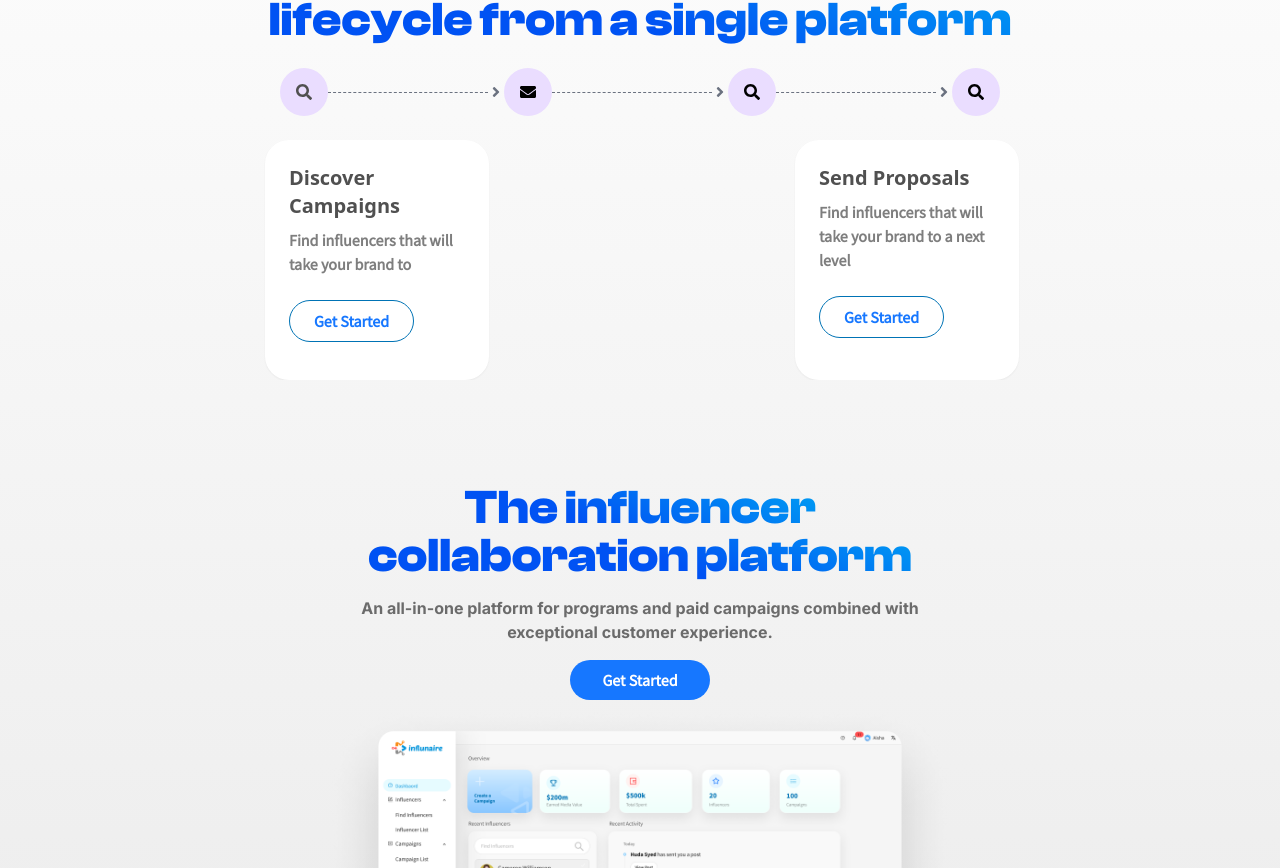
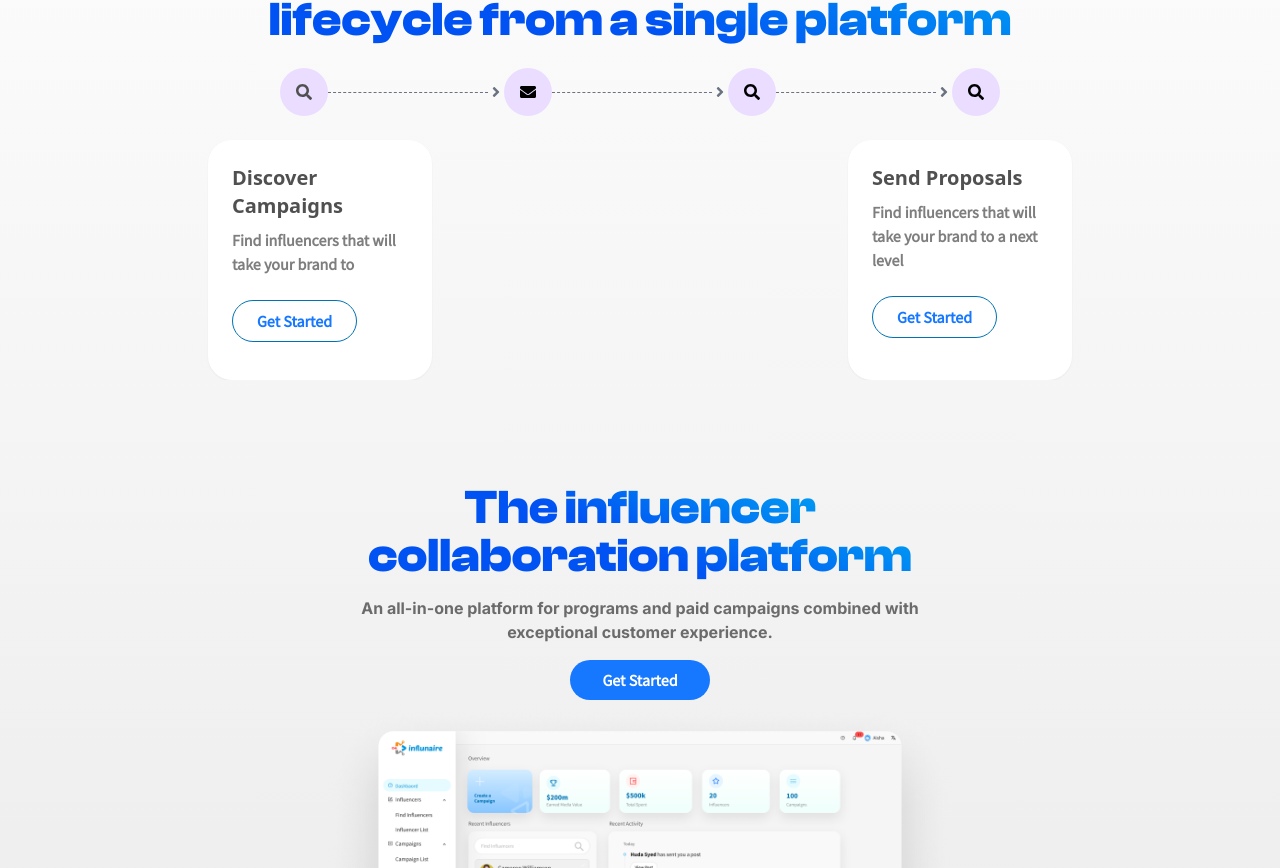
Before and after one commit to MuddyonGit/Influnaire, a React (Vite) app: page / in a window 1280 px wide. Shown: the part 1520-2388 px from the top of the page. Built offline with nearby package versions, Linux system fonts and the light colour scheme; a web font is replaced by a local one.

Commit message:
made cards in the marketing cycle component centered

```diff
--- a/src/components/home-components/BottomOfMiddleSection.tsx
+++ b/src/components/home-components/BottomOfMiddleSection.tsx
@@ -71,7 +71,7 @@ const BottomOfMiddleSection = () => {
               <img
                 src={creatorAppImage}
                 alt=""
-                className="w-full object-cover absolute z-10"
+                className="sm:w-2/3 lg:w-full object-cover absolute z-10"
               />
             </div>
           </div>
--- a/src/components/home-components/CreateTestimonials.tsx
+++ b/src/components/home-components/CreateTestimonials.tsx
@@ -5,7 +5,7 @@ const CreateTestimonials = () => {
         style={{
           background: "linear-gradient(180deg, #F1B643 0%, #F9E000 100%)",
         }}
-        className="flex items-end h-120 lg:h-120 justify-center p-10 pt-40 lg:p-10 translate-y-48 md:translate-y-60 lg:translate-y-10 2xl:translate-y-28"
+        className="flex items-end h-120 lg:h-120 justify-center p-10 pt-40 lg:p-10 translate-y-48  md:translate-y-60 lg:translate-y-10 2xl:translate-y-28"
       >
         <div className="flex flex-col gap-4">
           <h1 className="text-color-dark-black font-Clash-Display font-bold text-5xl text-center">
--- a/src/components/home-components/MarketingCycle.tsx
+++ b/src/components/home-components/MarketingCycle.tsx
@@ -16,9 +16,9 @@ const MarketingCycle = () => {
     const handleResize = () => {
       const screenWidth = window.innerWidth;
 
-      if (screenWidth <= 640) {
+      if (screenWidth <= 768) {
         setSlidesPerView(1);
-      } else if (screenWidth > 640 && screenWidth <= 1280) {
+      } else if (screenWidth > 768 && screenWidth <= 1280) {
         setSlidesPerView(2);
       } else {
         setSlidesPerView(4);
@@ -43,11 +43,11 @@ const MarketingCycle = () => {
             lifecycle from a single platform
           </h1>
         </div>
-        <div className="flex justify-center">
+        <div className="flex justify-center items-center">
           <div
             className={`${
               activeSlideIndex === 0
-                ? "bg-color-dark-blue text-color-white  p-4 rounded-full lg:bg-color-whitesmoke lg:text-color-dim-black"
+                ? "bg-color-dark-blue text-color-white  p-4 rounded-full md:bg-color-whitesmoke md:text-color-dim-black"
                 : "bg-color-whitesmoke"
             }  p-4 rounded-full`}
           >
@@ -99,82 +99,96 @@ const MarketingCycle = () => {
         {selectedMode !== "brand" ? (
           <div className="flex justify-center items-center">
             <Swiper
-              className="flex justify-center items-center lg:pr-60"
               spaceBetween={window.innerWidth <= 768 ? 0 : 0}
               loop={true}
               pagination={false}
               slidesPerView={slidesPerView}
-              centeredSlides={true}
+              // centeredSlides={true}
               onActiveIndexChange={(e) => setActiveSlideIndex(e.realIndex)}
             >
               <SwiperSlide>
+                <div className="flex justify-center items-center">
                   <MarketingCard
                     title="Discover Influencers"
                     description="Find influencers that will take your brand to "
                     onGetStartedClick={() => {}}
                   />
+                </div>
               </SwiperSlide>
               <SwiperSlide>
+                <div className="flex justify-center items-center">
                   <MarketingCard
                     title="Invite Influencers"
                     description="Find influencers that will take your brand to a next level "
                     onGetStartedClick={() => {}}
                   />
+                </div>
               </SwiperSlide>
               <SwiperSlide>
+                <div className="flex justify-center items-center">
                   <MarketingCard
                     title="Manage Campaign"
                     description="Find influencers that will take your brand to a next level "
                     onGetStartedClick={() => {}}
                   />
+                </div>
               </SwiperSlide>
               <SwiperSlide>
+                <div className="flex justify-center items-center">
                   <MarketingCard
                     title="Analyze ROI for Campaign"
                     description="Find influencers that will take your brand to a next level "
                     onGetStartedClick={() => {}}
                   />
+                </div>
               </SwiperSlide>
             </Swiper>
           </div>
         ) : (
-          <div className="flex justify-center items-center">
+          <div className="flex justify-center items-center ">
             <Swiper
-              className="flex justify-center items-center lg:pr-60"
-              spaceBetween={window.innerWidth <= 768 ? 0 : 20}
+              spaceBetween={window.innerWidth <= 768 ? 0 : 0}
               loop={true}
               pagination={false}
               slidesPerView={slidesPerView}
-              centeredSlides={true}
+              // centeredSlides={true}
               onActiveIndexChange={(e) => setActiveSlideIndex(e.realIndex)}
             >
               <SwiperSlide>
+                <div className="flex justify-center items-center">
                   <MarketingCard
                     title="Discover Campaigns"
                     description="Find influencers that will take your brand to "
                     onGetStartedClick={() => {}}
                   />
+                </div>
               </SwiperSlide>
               <SwiperSlide>
+                <div className="flex justify-center items-center">
                   <MarketingCard
                     title="Send Proposals"
                     description="Find influencers that will take your brand to a next level "
                     onGetStartedClick={() => {}}
                   />
+                </div>
               </SwiperSlide>
               <SwiperSlide>
+                <div className="flex justify-center items-center">
                   <MarketingCard
                     title="Create Content"
                     description="Find influencers that will take your brand to a next level "
                     onGetStartedClick={() => {}}
                   />
+                </div>
               </SwiperSlide>
               <SwiperSlide>
+                <div className="flex justify-center items-center">
                   <MarketingCard
                     title="Upload content"
                     description="Find influencers that will take your brand to a next level "
                     onGetStartedClick={() => {}}
                   />
+                </div>
               </SwiperSlide>
             </Swiper>
           </div>
```
Lines whose indentation alone changed are shown as unchanged.
